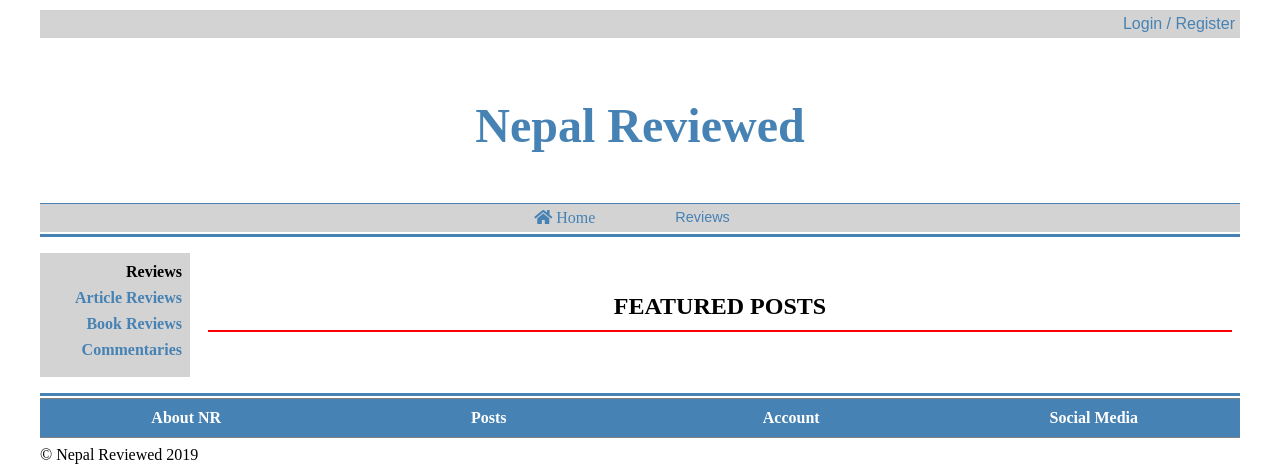
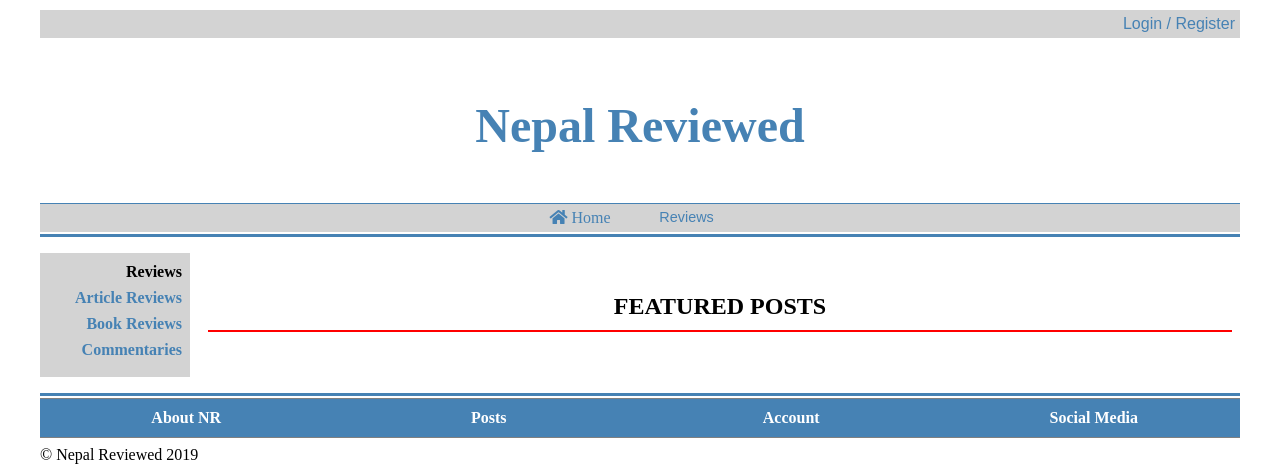
Before and after one commit to anilbhattaraitoronto/nr1, a Django app: page / in a window 1280 px wide. Shown: the top 472 px of the page. Run offline with Django 3.2, Linux system fonts and the light colour scheme; data that the repository does not hold is empty.

Commit message:
fixed the main-nav menu hover color glitch

```diff
--- a/nr1/static/css/main.css
+++ b/nr1/static/css/main.css
@@ -145,6 +145,7 @@ p{
     color: steelblue;
     font-size: .9rem;
     padding: 5px 16px;
+    min-width: 120px;
 }
 .dropdown button:hover{
     background: steelblue;
--- a/templates/base.html
+++ b/templates/base.html
@@ -77,7 +77,7 @@
     <header class="main-header"><h1 class="masthead">Nepal Reviewed</h1></header>
     <nav class="main-nav">
         <a href="{% url 'home' %}" class="nav-link"><i class="fas fa-home"></i> Home</a>
-        <a>
+
             <div class="dropdown">
                 <button>Reviews</button>
                 <div class="dropdown-content">
@@ -86,8 +86,6 @@
                     <a href="{% url 'commentaries' %}" class="dropdown-link">Commentaries</a>
                 </div>
             </div>
-        </a>
-
         {% if request.user.is_authenticated and request.user.is_superuser %}
         <a href="{% url 'admin:index' %}" class="nav-link">NR-Admin</a>
         {% endif %}
```
